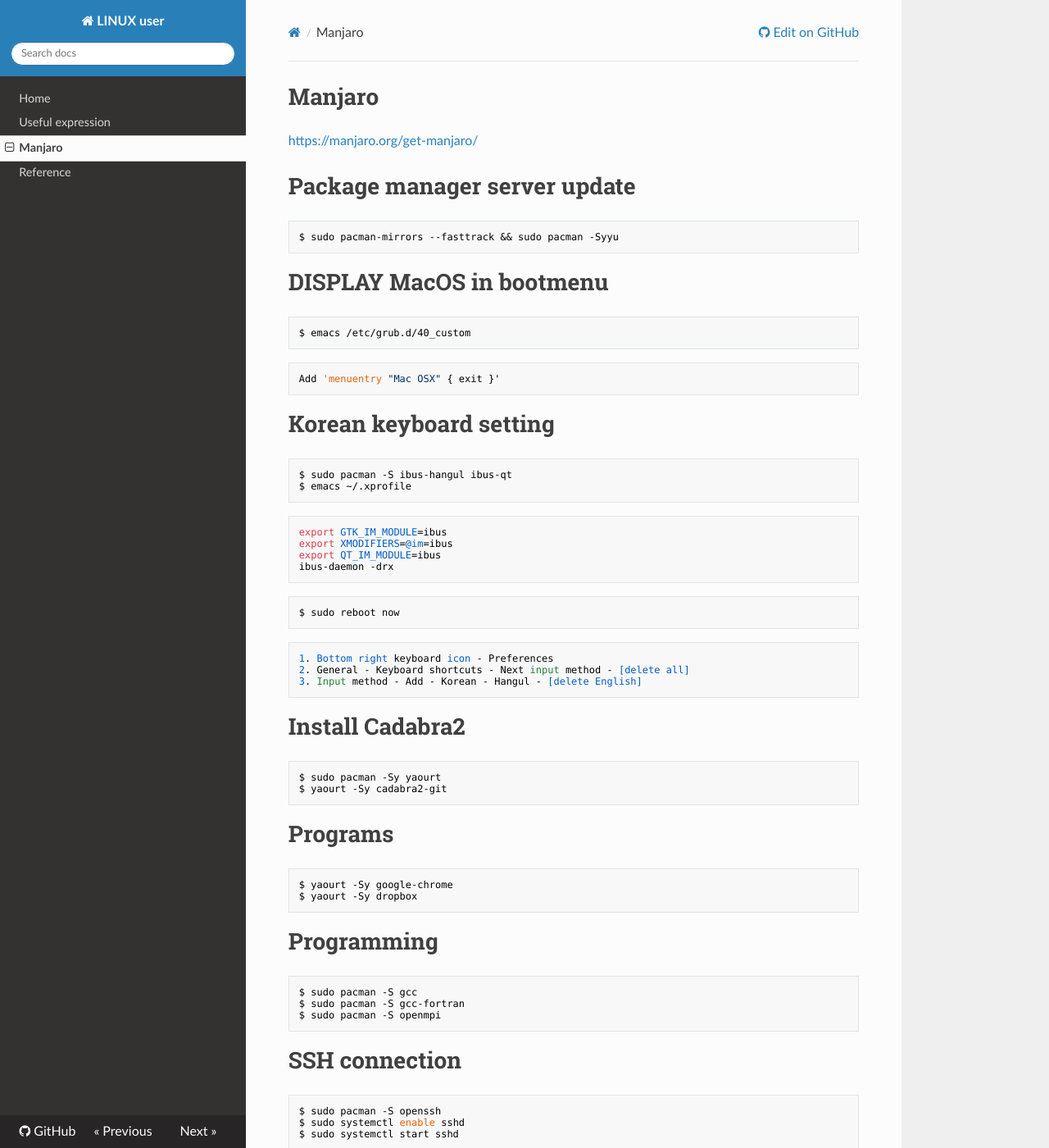
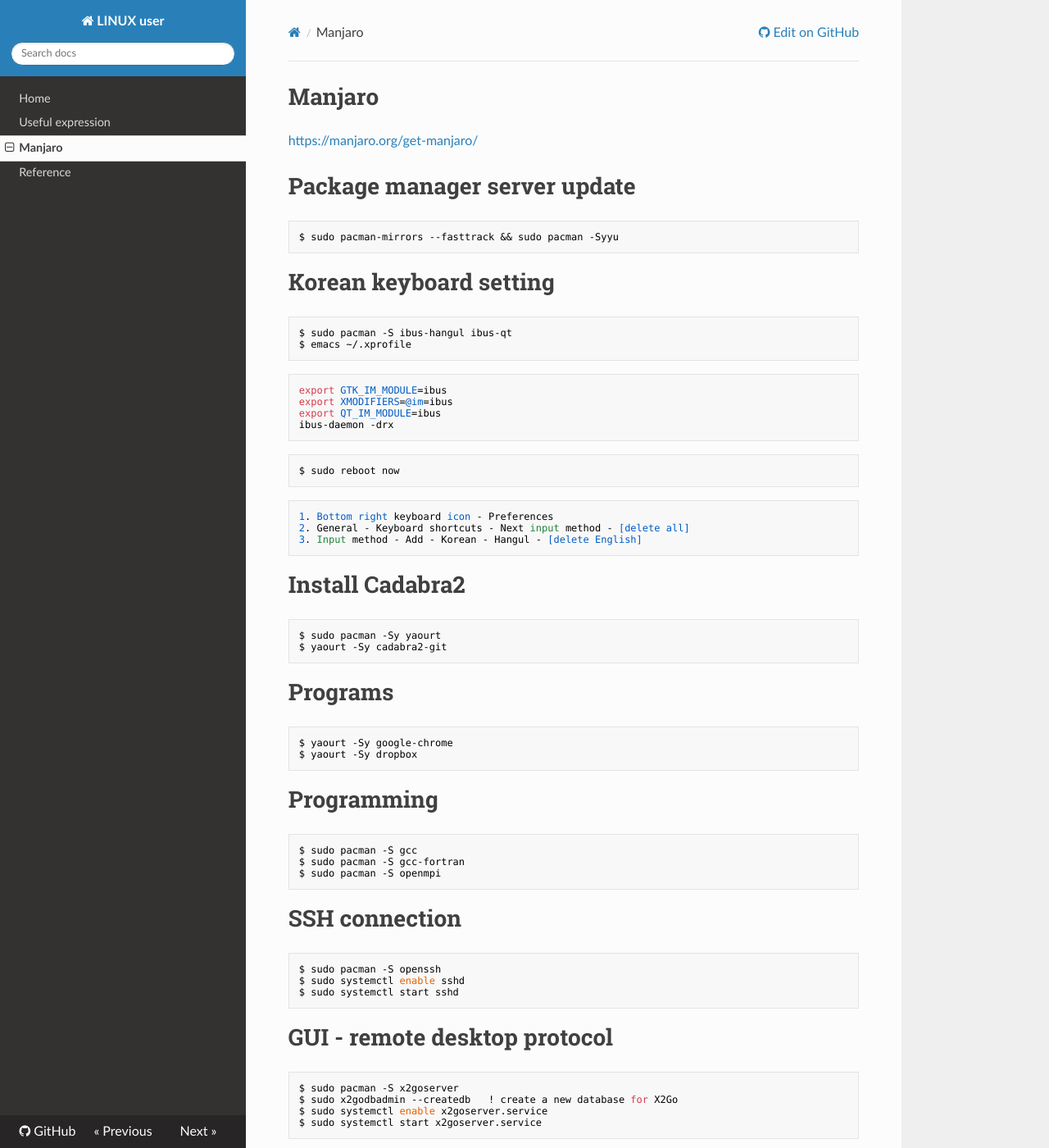
Before and after one commit to WonyoungCho/LINUX, an MkDocs documentation site: the page built from docs/manjaro_conf.md, in a window 1280 px wide and 1400 px high. Shown: the whole window at 82% size. Built offline with MkDocs 1.6.1, drawn with Linux system fonts in a browser that asks for light colours; nearby versions of some CDN libraries; old or Windows-style settings are respelled for this version of MkDocs; some of the changed text lies outside the part shown.

Commit message:
Update manjaro_conf.md

````diff
--- a/docs/manjaro_conf.md
+++ b/docs/manjaro_conf.md
@@ -5,14 +5,6 @@
 # Package manager server update
 ```sh
 $ sudo pacman-mirrors --fasttrack && sudo pacman -Syyu
-```
-
-# DISPLAY MacOS in bootmenu
-```sh
-$ emacs /etc/grub.d/40_custom
-```
-```
-Add 'menuentry "Mac OSX" { exit }'
 ```
 
 # Korean keyboard setting
@@ -68,3 +60,11 @@ $ sudo x2godbadmin --createdb   ! create a new database for X2Go
 $ sudo systemctl enable x2goserver.service
 $ sudo systemctl start x2goserver.service
 ```
+
+# DISPLAY MacOS in bootmenu
+```sh
+$ emacs /etc/grub.d/40_custom
+```
+```
+Add 'menuentry "Mac OSX" { exit }'
+```
````
